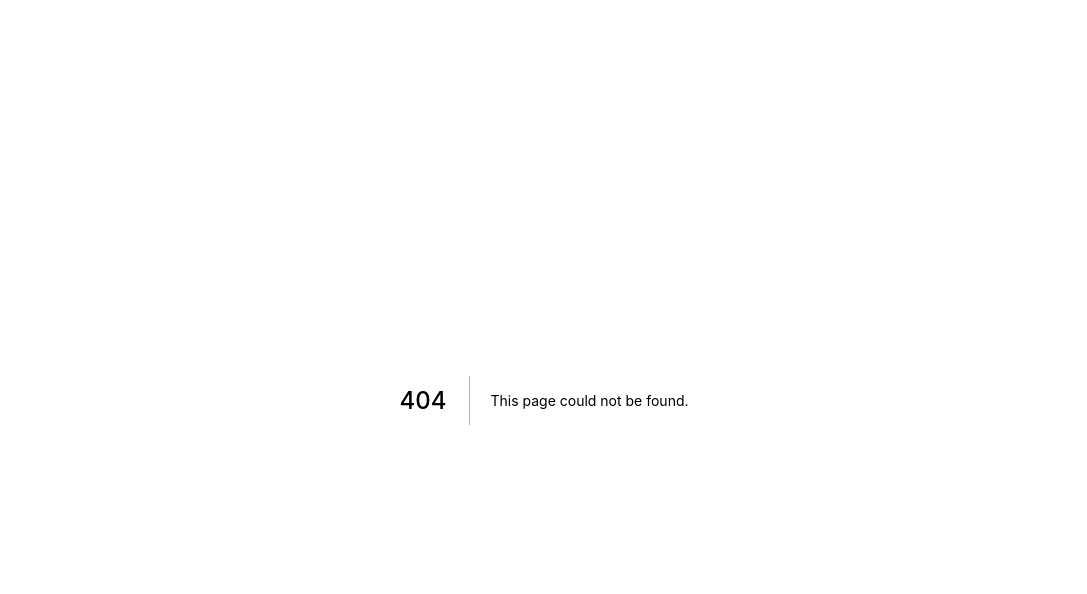
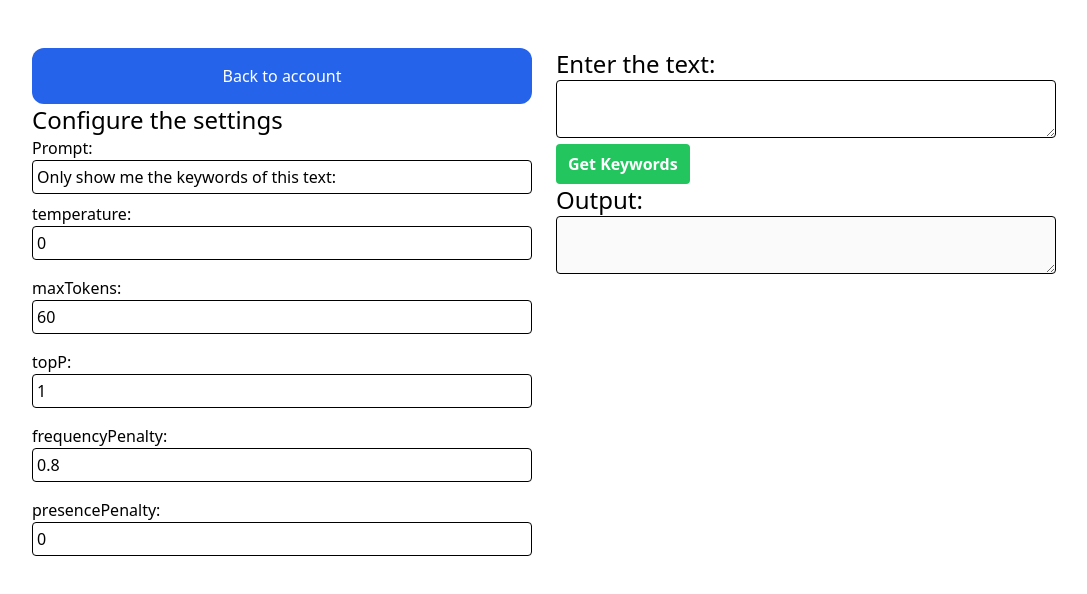
Before and after one commit to benjaminbialy/power-post, a Next.js app: page /tool in a window 1280 px wide. Before the commit this address had no page. Shown: the top 594 px of the page, without its empty margins (96-1183 px from the left). Built offline with nearby package versions, Linux system fonts and the light colour scheme.

Commit message:
added openai

```diff
--- a/components/Account.js
+++ b/components/Account.js
@@ -1,5 +1,7 @@
 import { useState, useEffect } from "react";
 import { supabase } from "../utils/supabaseClient";
+import Button from "./Button";
+import LinkButton from "./LinkButton";
 
 export default function Account({ session }) {
   const [loading, setLoading] = useState(true);
@@ -42,7 +44,6 @@ export default function Account({ session }) {
     try {
       setLoading(true);
       const user = supabase.auth.user();
-
       const updates = {
         id: user.id,
         username,
@@ -50,11 +51,9 @@ export default function Account({ session }) {
         avatar_url,
         updated_at: new Date(),
       };
-
       let { error } = await supabase.from("profiles").upsert(updates, {
         returning: "minimal", // Don't return the value after inserting
       });
-
       if (error) {
         throw error;
       }
@@ -68,11 +67,11 @@ export default function Account({ session }) {
   return (
     <div className="bg-white w-2/5">
       <div>
-        <label htmlFor="email">Email</label>
+        <label htmlFor="email">Email: </label>
         <input id="email" type="text" value={session.user.email} disabled />
       </div>
       <div>
-        <label htmlFor="username">Name</label>
+        <label htmlFor="username">Name: </label>
         <input
           id="username"
           type="text"
@@ -81,7 +80,7 @@ export default function Account({ session }) {
         />
       </div>
       <div>
-        <label htmlFor="website">Website</label>
+        <label htmlFor="website">Website: </label>
         <input
           id="website"
           type="website"
@@ -100,11 +99,12 @@ export default function Account({ session }) {
         </button>
       </div>
 
-      <div>
-        <button className="" onClick={() => supabase.auth.signOut()}>
-          Sign Out
-        </button>
-      </div>
+      <Button
+        text={"Sign out"}
+        onClick={() => supabase.auth.signOut()}
+        accent={true}
+      />
+      <LinkButton href={"/tool"} text={"Generate content"} />
     </div>
   );
 }
--- a/components/Auth.js
+++ b/components/Auth.js
@@ -1,19 +1,15 @@
 import React, { useState } from "react";
 import Button from "./Button";
 import EmailPassword from "./EmailPassword";
+import { supabase } from "../utils/supabaseClient";
 
 export default function Auth() {
   const [isNew, setIsNew] = useState(true);
 
-  async function signInWithApple() {
+  // for Google and Apple auth
+  async function signInWithOAuth(provider) {
     const { user, session, error } = await supabase.auth.signIn({
-      provider: "apple",
-    });
-  }
-
-  async function signInWithGoogle() {
-    const { user, session, error } = await supabase.auth.signIn({
-      provider: "google",
+      provider: provider,
     });
   }
 
--- /dev/null
+++ b/components/Inputs/NumberInput.js
@@ -0,0 +1,21 @@
+import React from "react";
+
+function NumberInput({ label, value, setValue, id, min, max }) {
+  return (
+    <div className="my-2 w-full flex flex-col">
+      <label htmlFor={label + "-" + id}>{label}:</label>
+      <input
+        className="border border-black rounded p-1"
+        id={"temperature-" + id}
+        type="number"
+        value={value}
+        onChange={(e) => setValue(parseFloat(e.target.value))}
+        min={min}
+        max={max}
+        step={0.1}
+      />
+    </div>
+  );
+}
+
+export default NumberInput;
--- /dev/null
+++ b/components/LinkButton.js
@@ -0,0 +1,22 @@
+import Link from "next/link";
+import React from "react";
+
+function LinkButton({ text, accent = false, style = "", href }) {
+  return (
+    <Link href={href}>
+      <a
+        className={
+          " cursor-pointer px-5 py-4 text-base font-medium text-center transition duration-500 ease-in-out transform  lg:px-10 rounded-xl  focus:outline-none focus:ring-2 focus:ring-offset-2  " +
+          style +
+          (accent
+            ? "  focus:ring-blue-500 hover:bg-blue-700 bg-blue-600 text-white"
+            : "  focus:ring-neutral-200 hover:bg-neutral-100 border-neutral-200 border-2 border-solid text-blue-600")
+        }
+      >
+        {text}
+      </a>
+    </Link>
+  );
+}
+
+export default LinkButton;
--- a/contexts/AuthContext.js
+++ /dev/null
@@ -1,2 +0,0 @@
-import { createContext } from "react";
-const AuthContext = createContext(null);
--- a/package.json
+++ b/package.json
@@ -10,7 +10,9 @@
   },
   "dependencies": {
     "@supabase/supabase-js": "^1.35.4",
+    "axios": "^0.27.2",
     "next": "12.2.0",
+    "openai": "^3.0.0",
     "react": "18.2.0",
     "react-dom": "18.2.0"
   },
--- a/pages/api/hello.js
+++ /dev/null
@@ -1,5 +0,0 @@
-// Next.js API route support: https://nextjs.org/docs/api-routes/introduction
-
-export default function handler(req, res) {
-  res.status(200).json({ name: 'John Doe' })
-}
--- /dev/null
+++ b/pages/api/keywords.js
@@ -0,0 +1,30 @@
+import { Configuration, OpenAIApi } from "openai";
+
+const configuration = new Configuration({
+  apiKey: process.env.OPENAI_API_KEY,
+});
+const openai = new OpenAIApi(configuration);
+
+export default async function (req, res) {
+  const {
+    prompt,
+    temperature,
+    max_tokens,
+    top_p,
+    frequency_penalty,
+    presence_penalty,
+  } = req.body;
+
+  const completion = await openai.createCompletion({
+    model: "text-davinci-002",
+    prompt: prompt,
+    temperature: temperature,
+    max_tokens: max_tokens,
+    top_p: top_p,
+    frequency_penalty: frequency_penalty,
+    presence_penalty: presence_penalty,
+  });
+  res.status(200).json({
+    result: completion.data.choices[0].text,
+  });
+}
--- a/pages/index.js
+++ b/pages/index.js
@@ -7,7 +7,6 @@ export default function Home() {
   const [session, setSession] = useState(null);
 
   useEffect(() => {
-    console.log(supabase);
     setSession(supabase.auth.session());
 
     supabase.auth.onAuthStateChange((_event, session) => {
--- /dev/null
+++ b/pages/tool.js
@@ -0,0 +1,124 @@
+import axios from "axios";
+import { useId, useState } from "react";
+import NumberInput from "../components/Inputs/NumberInput";
+import LinkButton from "../components/LinkButton";
+
+export default function Tool() {
+  const [prompt, setPrompt] = useState(
+    "Only show me the keywords of this text: "
+  );
+  const [text, setText] = useState("");
+  const [temperature, setTemperature] = useState(0);
+  const [maxTokens, setMaxTokens] = useState(60);
+  const [topP, setTopP] = useState(1);
+  const [frequencyPenalty, setFrequencyPenalty] = useState(0.8);
+  const [presencePenalty, setPresencePenalty] = useState(0);
+  const [keywords, setKeywords] = useState("");
+  const [fetching, setFetching] = useState(false);
+
+  const getKeywords = async () => {
+    setFetching(true);
+    try {
+      const res = await axios.post("/api/keywords", {
+        prompt: prompt + text,
+        temperature: temperature,
+        max_tokens: maxTokens,
+        top_p: topP,
+        frequency_penalty: frequencyPenalty,
+        presence_penalty: presencePenalty,
+      });
+      setKeywords(res.data.result);
+      setFetching(false);
+    } catch (error) {
+      alert(error);
+      setFetching(false);
+    }
+  };
+
+  const id = useId();
+
+  return (
+    <div className="flex justify-center mx-32 my-12">
+      <div className="w-[50%] mr-6">
+        <div className="flex flex-col">
+          <LinkButton href={"/"} text={"Back to account"} accent={true} />
+          <div>
+            <h1 className="self-start text-2xl">Configure the settings</h1>
+            <div className="flex flex-col w-full">
+              <label htmlFor={"prompt-" + id}>Prompt:</label>
+              <input
+                className="border border-black rounded p-1"
+                id={"prompt-" + id}
+                placeholder="Prompt"
+                value={prompt}
+                onChange={(e) => setPrompt(e.target.value)}
+              />
+              <NumberInput
+                label={"temperature"}
+                value={temperature}
+                min={1}
+                max={0}
+                setValue={setTemperature}
+                id={id}
+              />
+              <NumberInput
+                label={"maxTokens"}
+                value={maxTokens}
+                setValue={setMaxTokens}
+                id={id}
+              />
+              <NumberInput
+                label={"topP"}
+                value={topP}
+                setValue={setTopP}
+                id={id}
+                min={0}
+                max={1}
+              />
+              <NumberInput
+                label={"frequencyPenalty"}
+                value={frequencyPenalty}
+                setValue={setFrequencyPenalty}
+                min={-2}
+                max={2}
+                id={id}
+              />
+              <NumberInput
+                label={"presencePenalty"}
+                value={presencePenalty}
+                setValue={setPresencePenalty}
+                min={-2}
+                max={2}
+                id={id}
+              />
+            </div>
+          </div>
+        </div>
+      </div>
+      <div className="w-[50%]">
+        <h2 className="self-start text-2xl">Enter the text:</h2>
+        <textarea
+          className="w-full border border-black rounded p-1"
+          value={text}
+          onChange={(e) => setText(e.target.value)}
+          onBlur={() => setText((prev) => prev.trim())}
+        />
+        <button
+          className="py-2 px-3 rounded text-white bg-green-500 font-semibold"
+          onClick={() => {
+            getKeywords();
+          }}
+          disabled={fetching}
+        >
+          {fetching ? "Getting the keywords..." : "Get Keywords"}
+        </button>
+        <h2 className="self-start text-2xl">Output:</h2>
+        <textarea
+          className="w-full border border-black rounded p-1"
+          value={keywords.trim()}
+          disabled
+        />
+      </div>
+    </div>
+  );
+}
```
Also changed, not shown: 2 other files (tests, documents, lock files or other folders).
